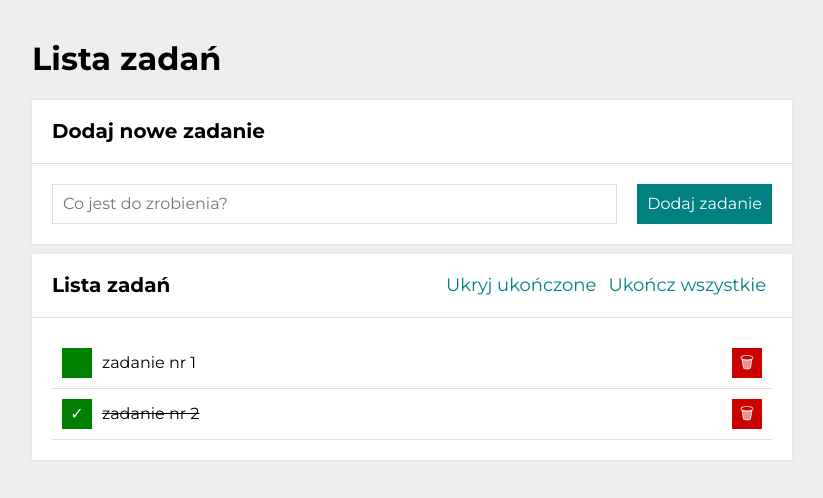
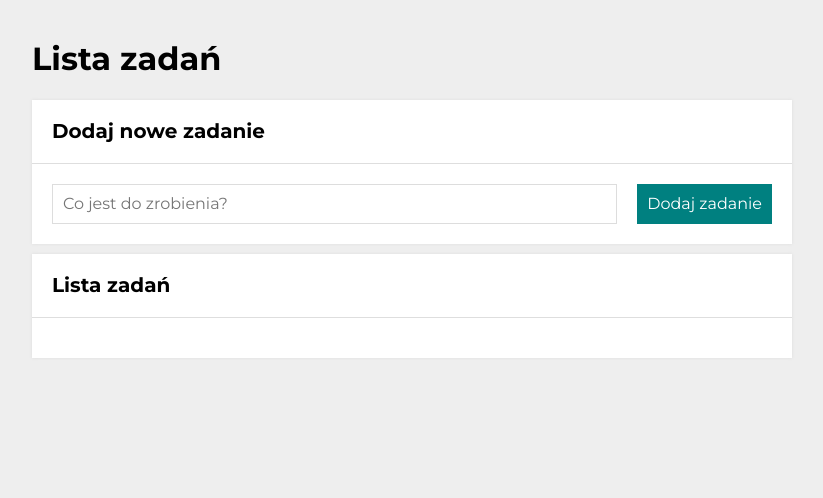
Before and after one commit to Dor-Ka/todolist-react, a React (Create React App) app: page / in a window 1280 px wide. Shown: the top 498 px of the page, without its empty margins (228-1051 px from the left). Built offline with nearby package versions, Linux system fonts and the light colour scheme.

Commit message:
converting if function to ternary

```diff
--- a/src/App.js
+++ b/src/App.js
@@ -8,10 +8,7 @@ import Container from "./Container";
 
 function App() {
   const [hideDone, setHideDone] = useState(false);
-  const [tasks, setTasks] = useState([
-    { id: 1, content: "zadanie nr 1", done: false },
-    { id: 2, content: "zadanie nr 2", done: true },
-  ]);
+  const [tasks, setTasks] = useState([]);
 
   const toggleHideDone = () => {
     setHideDone(hideDone => !hideDone);
@@ -22,12 +19,9 @@ function App() {
   };
 
   const toggleTaskDone = (id) => {
-    setTasks(tasks => tasks.map(task => {
-      if (task.id === id) {
-        return { ...task, done: !task.done };
-      }
-      return task;
-    }));
+    setTasks(tasks => tasks.map(task => (
+      task.id === id)?{ ...task, done: !task.done }:task
+    ));
   };
 
   const setAllDone = () => {
```
